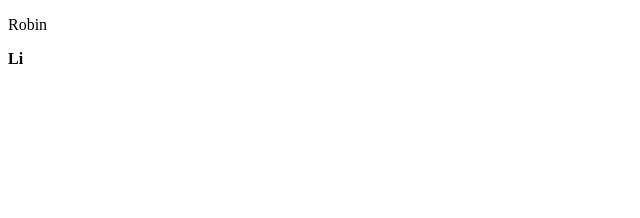
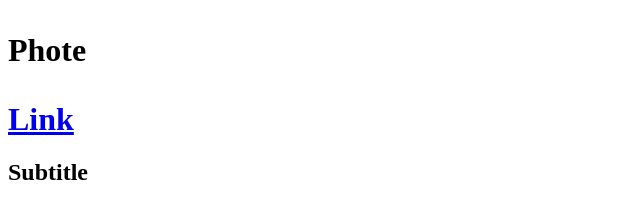
Before and after one commit to oracis/react-principle, a website: page public/index.html in a window 1280 px wide. Shown: the whole page, without its empty margins (0-640 px from the left). Drawn offline with nearby package versions, Linux system fonts and the light colour scheme.

Commit message:
06. Fiber实现思路

```diff
--- a/public/index.html
+++ b/public/index.html
@@ -3,7 +3,7 @@
 <head>
     <meta charset="UTF-8">
     <meta name="viewport" content="width=device-width, initial-scale=1.0">
-    <title>05. Concurrent Mode实现思路</title>
+    <title>06. Fibber实现思路</title>
 </head>
 <body>
     <div id="root"></div>
--- a/public/index.js
+++ b/public/index.js
@@ -1,23 +1,10 @@
-let nextUnitWork = {};
-
-function performUnitWork(nextUnitWork) {
-  console.log(nextUnitWork);
-  return null;
-}
-
-function workLoop(deadLine) {
-  while (nextUnitWork) {
-    nextUnitWork = performUnitWork(nextUnitWork);
-  }
-  requestIdleCallback(workLoop);
-}
-
-requestIdleCallback(workLoop);
-
 const element = (
-  <div title="Hello Welcome">
-    <p>Robin</p>
-    <b>Li</b>
+  <div>
+    <h1>
+      <p>Phote</p>
+      <a href="https://www.baidu.com">Link</a>
+    </h1>
+    <h2>Subtitle</h2>
   </div>
 );
 const root = document.getElementById('root');
--- a/public/react-dom.js
+++ b/public/react-dom.js
@@ -1,14 +1,74 @@
+let nextUnitWork = null;
+
+function performUnitWork(fiber) {
+  if (!fiber.dom) {
+    fiber.dom = ReactDOM.createDom(fiber);
+  }
+
+  if (fiber.parent) {
+    fiber.parent.dom.appendChild(fiber.dom);
+  }
+
+  const elements = fiber.props.children;
+  let index = 0;
+  let prevSibling = null;
+  while (index < elements.length) {
+    const element = elements[index];
+    const newFiber = {
+      type: element.type,
+      props: element.props,
+      parent: fiber,
+      dom: null,
+    };
+    if (index === 0) {
+      fiber.child = newFiber;
+    } else {
+      prevSibling.sibling = newFiber;
+    }
+
+    prevSibling = newFiber;
+    index++;
+  }
+
+  if (fiber.child) {
+    return fiber.child;
+  }
+
+  let nextFiber = fiber;
+  while (nextFiber) {
+    if (nextFiber.sibling) {
+      return nextFiber.sibling;
+    }
+    nextFiber = nextFiber.parent;
+  }
+}
+
+function workLoop(deadLine) {
+  while (nextUnitWork) {
+    nextUnitWork = performUnitWork(nextUnitWork);
+  }
+  requestIdleCallback(workLoop);
+}
+
+requestIdleCallback(workLoop);
+
 const ReactDOM = {
+  createDom: function (fiber) {
+    const dom =
+      fiber.type === 'TEXT_NODE'
+        ? document.createTextNode('')
+        : document.createElement(fiber.type);
+    Object.keys(fiber.props)
+      .filter((key) => key !== 'children')
+      .forEach((name) => (dom[name] = fiber.props[name]));
+    return dom;
+  },
   render: function (element, container) {
-    const dom =
-      element.type === 'TEXT_NODE'
-        ? document.createTextNode('')
-        : document.createElement(element.type);
-    Object.keys(element.props)
-      .filter((key) => key !== 'children')
-      .forEach((name) => (dom[name] = element.props[name]));
-    element.props.children.forEach((child) => ReactDOM.render(child, dom));
-
-    container.append(dom);
+    nextUnitWork = {
+      dom: container,
+      props: {
+        children: [element],
+      },
+    };
   },
 };
```
